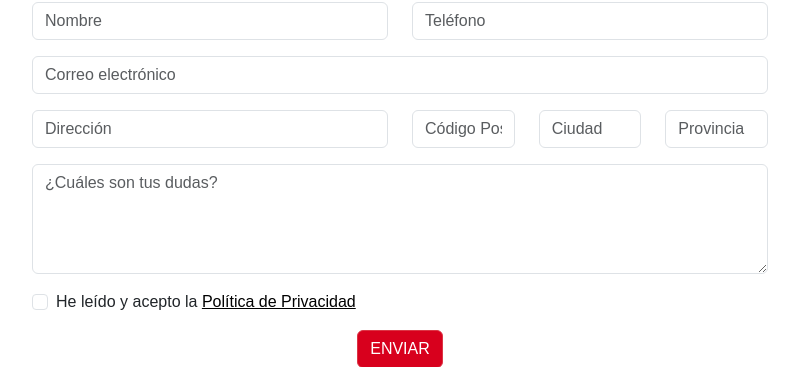
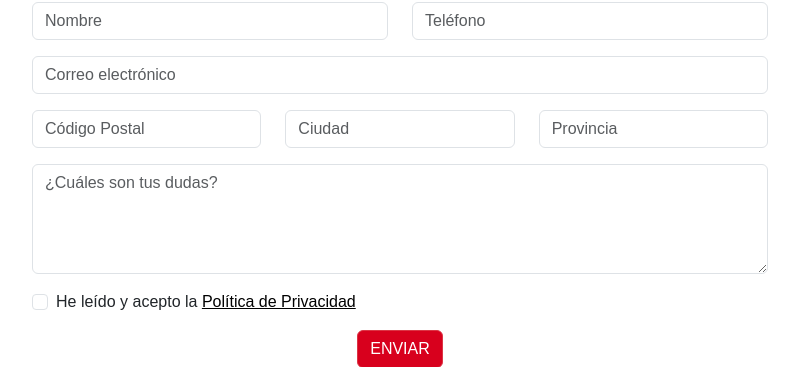
Before and after one commit to EdvardKS/DigitalAgentScheduler, a Flask app: page / in a window 1280 px wide. Shown: the part 3709-4076 px from the top of the page, without its empty margins (240-1039 px from the left). Run offline with Flask 3, Linux system fonts and the light colour scheme.

```diff
--- a/app.py
+++ b/app.py
@@ -146,6 +146,7 @@ def get_appointments():
         logger.error(f"Error fetching appointments: {str(e)}", exc_info=True)
         return jsonify({"error": "Error fetching appointments", "details": str(e)}), 500
 
+
 @app.route('/api/contacts', methods=['GET'])
 @require_pin
 def get_contacts():
--- a/models.py
+++ b/models.py
@@ -25,7 +25,6 @@ class Contact(db.Model):
     name = db.Column(db.String(100), nullable=False)
     email = db.Column(db.String(120), nullable=False)
     phone = db.Column(db.String(20), nullable=True)
-    address = db.Column(db.String(200), nullable=True)
     postal_code = db.Column(db.String(10), nullable=True)
     city = db.Column(db.String(100), nullable=True)
     province = db.Column(db.String(100), nullable=True)
--- a/templates/index.html
+++ b/templates/index.html
@@ -2,7 +2,7 @@
 
 {% block content %}
 <!-- Hero Section -->
-<section id="home"              class="hero-section min-vh-100">
+<section id="home" class="hero-section min-vh-100">
     <div class="container-fluid">
         <div class="row align-items-center">
             <div class="col-12 col-md-6 text-start text-white">
@@ -13,7 +13,6 @@
                 </div>
             </div>
             <div class="col-12 col-md-6 text-center text-white">
-
             </div>
         </div>
     </div>
@@ -40,7 +39,6 @@
 <!-- Segments Section -->
 <section id="segments" class="container" >
     <div style="background: url(static/disenyo/IMG/07-DECORACIÓN-IZQDA.webp) no-repeat top left; " class="bg-light py-5 ">
-        <!-- <img id="decoIzq" src="static/disenyo/IMG/07-DECORACIÓN-IZQDA.webp" class="img-fluid" alt=""> -->
     <div class="container" style="background-color: #ffffff00 !important;" >
         <h2 class="text-danger text-center mb-4 font-weight-extra-2-bold">CONSULTORÍA IA KIT CONSULTING</h2>
         <h6 class="text-uppercase text-center mb-4">¿CUÁL ES EL IMPORTE QUE PUEDO OBTENER CON EL KIT CONSULTING?</h6>
@@ -75,7 +73,7 @@
             </div>
         </div>
     </div>
-        </div>
+    </div>
 </section>
 
 <!-- Solutions Section -->
@@ -85,13 +83,10 @@
         <h6 class="text-uppercase text-center mb-4">TENEMOS UNA AMPLIA GAMA DE SERVICIOS A TU DISPOSICIÓN, DESDE INTELIGENCIA ARTIFICIAL HASTA EL ANÁLISIS DE DATOS</h6>
 
         <div class="row">
-
-
             <div class="col-md-4 ">
                 <div class="card bg-base service-card text-center mb-4" style="height: 30rem;">
                     <div class="bg-base card-body">
                         <i data-feather="cpu" class="service-icon mb-3 mt-3 mb-1"></i>
-                        <!-- h5 class="text-center font-weight-extra-bold mt-1 mb-3">SERVICIO DE ASESORAMIENTO</h5 -->
                         <h4 class="text-danger text-center font-weight-extra-2-bold mt-1 mb-3 ">INTELIGENCIA ARTIFICIAL</h4>
                         <p>Desarrollo e implantación de soluciones basadas en IA; desde Chatbots de soporte basados en Machine Learning hasta asistentes de voz completamente personalizados para tu negocio.</p>
                     </div>
@@ -100,12 +95,10 @@
                 <p class="text-center font-weight-extra-2-bold text-uppercase">HASTA 6.000€</p>
             </div>
 
-
             <div class="col-md-4 ">
                 <div class="card bg-base service-card text-center mb-4" style="height: 30rem;">
                     <div class="bg-base card-body">
                         <i data-feather="shopping-cart" class="service-icon mb-3 mt-3 mb-1"></i>
-                        <!-- h5 class="text-center font-weight-extra-bold mt-1 mb-3">SERVICIO DE ASESORAMIENTO</h5 -->
                         <h4 class="text-danger text-center font-weight-extra-2-bold mt-1 mb-3 ">VENTAS DIGITALES</h4>
                         <p>Ofrecemos el mejor servicio de consultoría para guiar tu eCommerce hasta el éxito de la mano de las tecnologías más punteras del mercado</p>
                     </div>
@@ -114,12 +107,10 @@
                 <p class="text-center font-weight-extra-2-bold text-uppercase">HASTA 6.000€</p>
             </div>
 
-
             <div class="col-md-4 ">
                 <div class="card bg-base service-card text-center mb-4" style="height: 30rem;">
                     <div class="bg-base card-body">
                         <i data-feather="trending-up" class="service-icon mb-3 mt-3 mb-1"></i>
-                        <!-- h5 class="text-center font-weight-extra-bold mt-3 mb-1">SERVICIO DE ASESORAMIENTO</h5 -->
                         <h4 class="text-danger text-center font-weight-extra-2-bold mt-1 mb-3">ANÁLISIS DE DATOS</h4>
                         <p>Transformamos tus datos en información valiosa para la toma de decisiones estratégicas con técnicas avanzadas de analítica y visualización.</p>
                     </div>
@@ -127,8 +118,6 @@
                 </div>
                 <p class="text-center font-weight-extra-2-bold text-uppercase">HASTA 6.000€</p>
             </div>
-
-
         </div>
     </div>
 </section>
@@ -163,11 +152,10 @@
 </section>
 
 <!-- Contact Form Section -->
-<section id="contact"           class=" py-5">
+<section id="contact" class="py-5">
     <div class="container">
-    <h2 class="text-center mb-4 text-danger font-weight-extra-2-bold">CONTACTA CON TU ASESOR DIGITAL</h2>
-    <h6 class="text-uppercase text-center mb-4 font-weight-extra-bold">Te ayudamos durante todo el proceso para que puedas beneficiarte de las ayudas a PYMES de Kit Consulting.</h6>
-
+        <h2 class="text-center mb-4 text-danger font-weight-extra-2-bold">CONTACTA CON TU ASESOR DIGITAL</h2>
+        <h6 class="text-uppercase text-center mb-4 font-weight-extra-bold">Te ayudamos durante todo el proceso para que puedas beneficiarte de las ayudas a PYMES de Kit Consulting.</h6>
 
         <div class="row justify-content-center">
             <div class="col-lg-8">
@@ -186,16 +174,13 @@
                         </div>
                     </div>
                     <div class="row">
-                        <div class="col-md-6 mb-3">
-                            <input type="text" class="form-control" name="direccion" placeholder="Dirección" required>
-                        </div>
-                        <div class="col-md-2 mb-3">
+                        <div class="col-md-4 mb-3">
                             <input type="text" class="form-control" name="codigoPostal" placeholder="Código Postal" required>
                         </div>
-                        <div class="col-md-2 mb-3">
+                        <div class="col-md-4 mb-3">
                             <input type="text" class="form-control" name="ciudad" placeholder="Ciudad" required>
                         </div>
-                        <div class="col-md-2 mb-3">
+                        <div class="col-md-4 mb-3">
                             <input type="text" class="form-control" name="provincia" placeholder="Provincia" required>
                         </div>
                     </div>
@@ -216,7 +201,7 @@
 </section>
 
 <!-- Footer Logos Section -->
-<section                        class="py-5 border-top" style="background-color: #f7f7f7 !important;">
+<section class="py-5 border-top" style="background-color: #f7f7f7 !important;">
     <h4 class="text-center mb-5 py-3 fs-6">Programa kit consulting cofinanciado por los fondos next generation (eu) del mecanismo de recuperación y resiliencia</h4>
     <div class="container">
         <div class="row align-items-center justify-content-center text-center">
```
Also changed, not shown: image.png.
